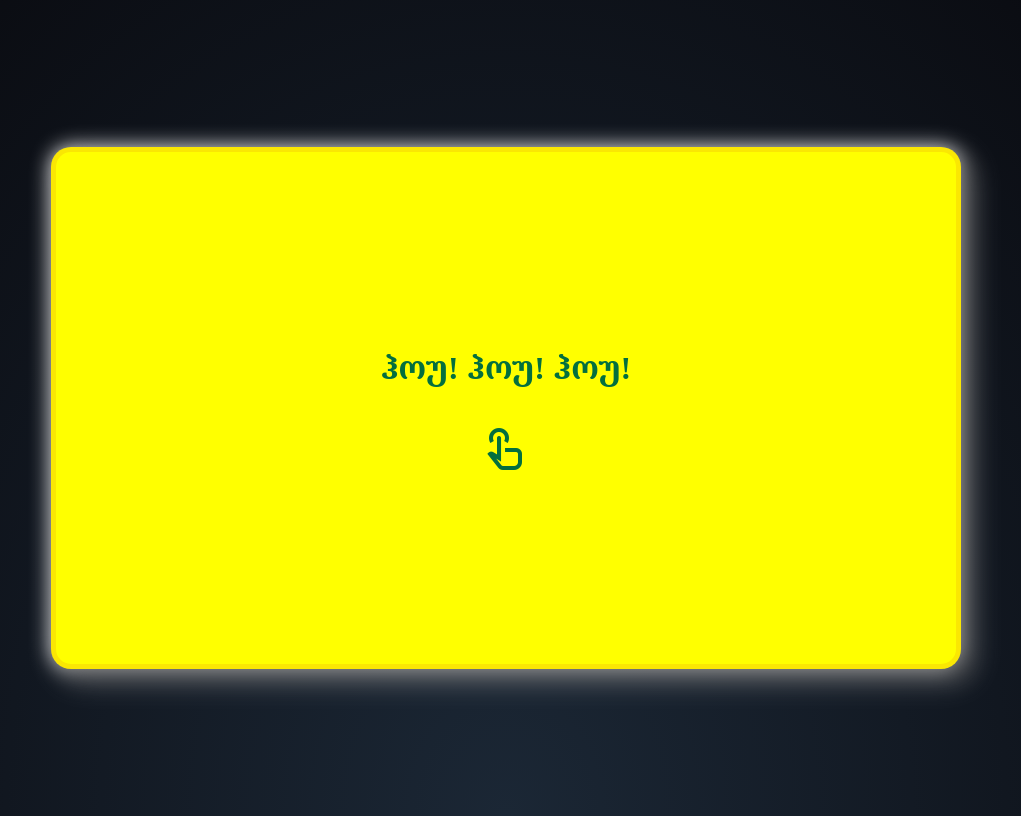
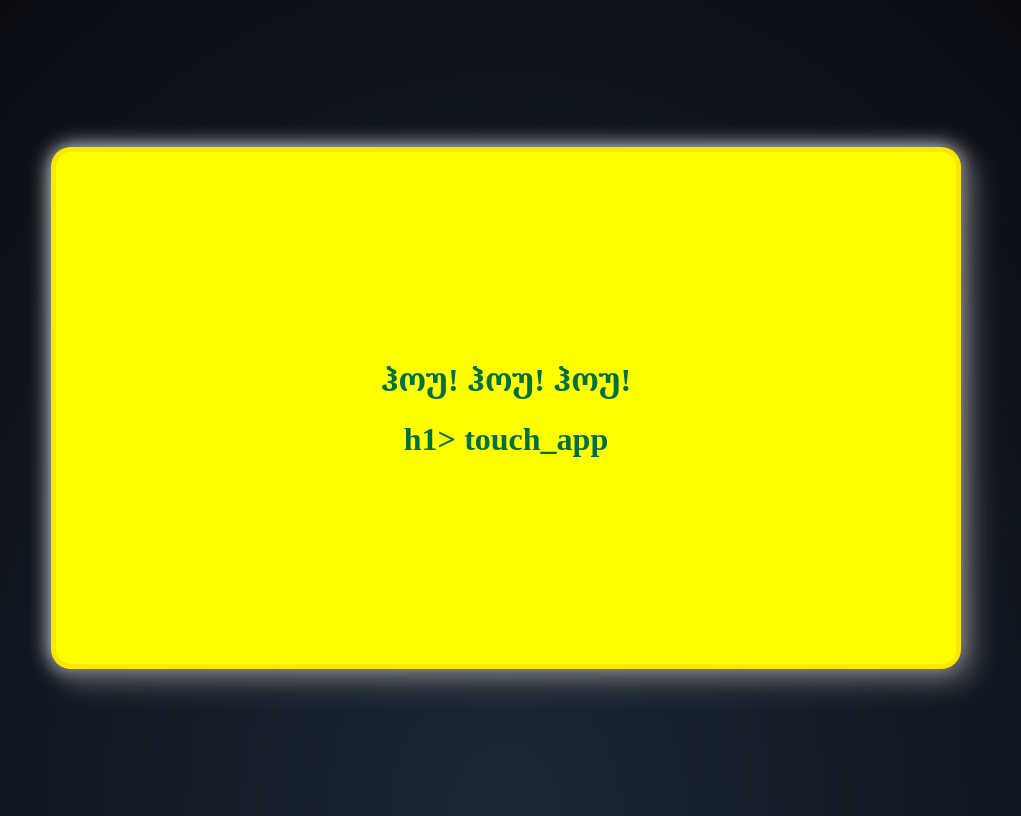
Before and after one commit to SantaClausFromAnagi/HOUHOUHOU, a plain HTML site: page index.html in a window 1280 px wide. Shown: the whole page, without its empty margins (134-1155 px from the left). Drawn offline with nearby package versions, Linux system fonts and the light colour scheme.

Commit message:
Update index.html

```diff
--- a/index.html
+++ b/index.html
@@ -19,7 +19,7 @@
   </head>
   <body>
     <div class="card" id="card">
-      <h1 class="greeting" id="greeting">ჰოუ! ჰოუ! ჰოუ!<br><span class="material-symbols-outlined">
+      <h1 class="greeting" id="greeting">ჰოუ! ჰოუ! ჰოუ!<br><span class="material-symbols-outlined"></span>h1>
 touch_app
 </span></h1>
       <div class="cardBody" id="cardBody">
```
